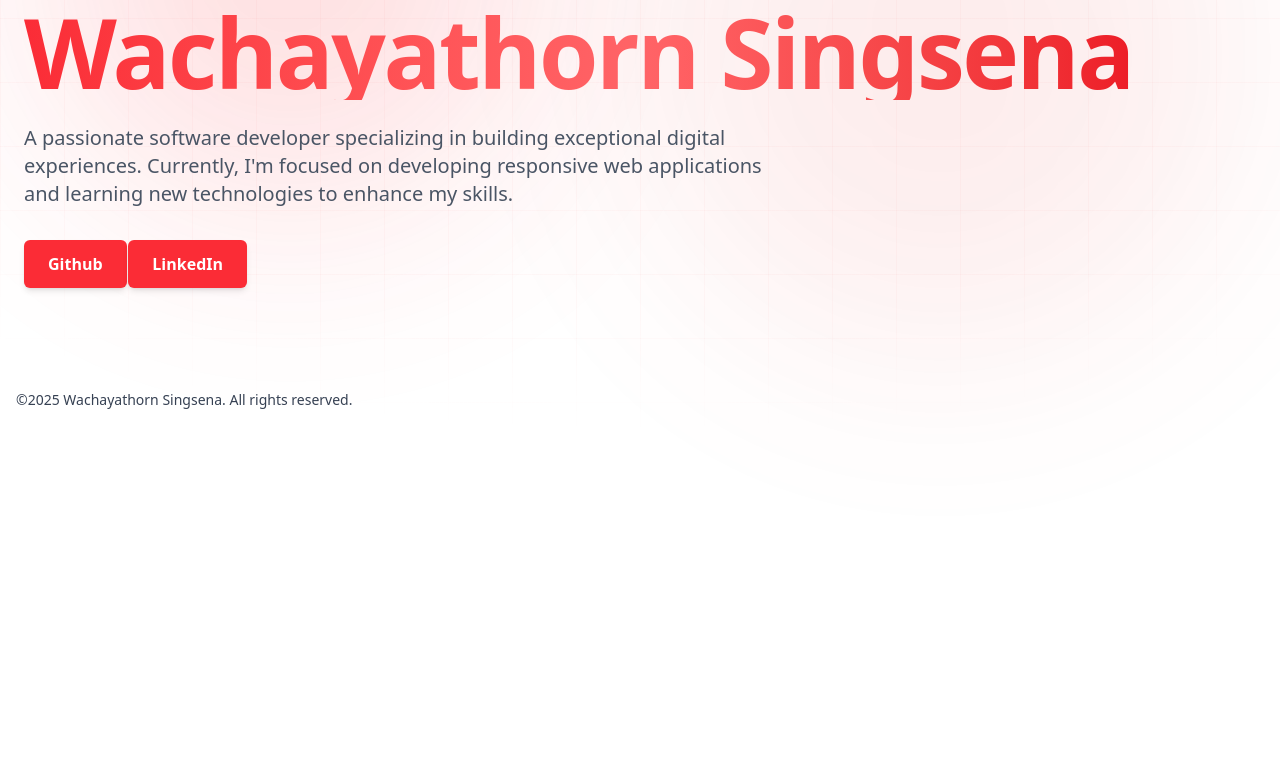
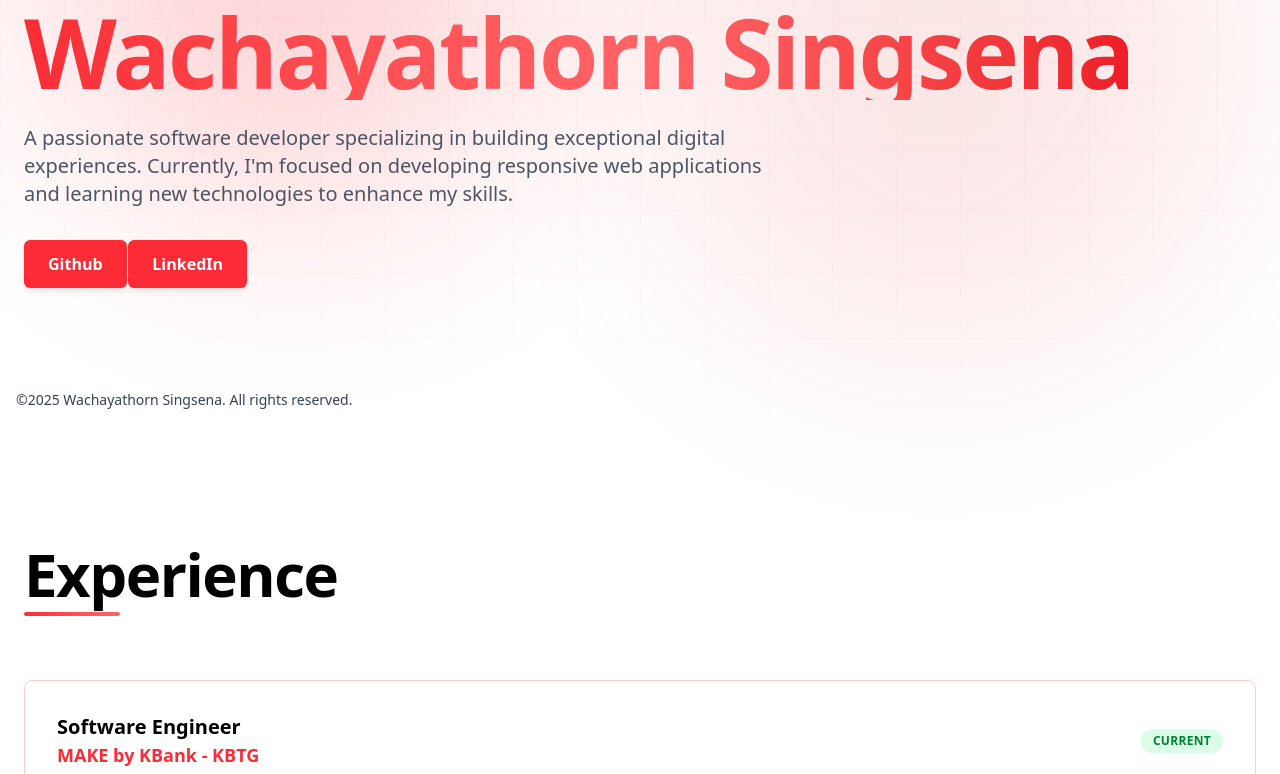
Before and after one commit to wachayathorn/introduce-myself, a Next.js app: page / in a window 1280 px wide. Shown: the part 366-1140 px from the top of the page. Before the commit the page ends 800 px from the top, so only its background shows below. Built offline with nearby package versions, Linux system fonts and the light colour scheme.

Commit message:
feat: add Experience component and integrate it into the main app layout

```diff
--- a/app/page.tsx
+++ b/app/page.tsx
@@ -1,5 +1,6 @@
 import Footer from "@/components/footer/page";
 import Header from "@/components/header/page";
+import Experience from "@/components/experience/page";
 
 export default function App() {
   return (
@@ -53,6 +54,7 @@ export default function App() {
           </div>
         </div>
       </div>
+      <Experience />
       <Footer />
     </div>
   );
--- /dev/null
+++ b/components/experience/page.tsx
@@ -0,0 +1,95 @@
+import { experiences } from "@/data";
+
+export default function Experience() {
+  return (
+    <section
+      id="experience"
+      className="relative z-10 max-w-7xl mx-auto px-6 py-32"
+    >
+      {/* Section Header */}
+      <div className="mb-16 animate-fade-in">
+        <h2 className="text-5xl md:text-6xl font-black mb-2 tracking-tight">
+          Experience
+        </h2>
+        <div className="h-1 w-24 bg-gradient-to-r from-red-500 to-red-400 rounded-full"></div>
+      </div>
+
+      {/* Experience Cards */}
+      <div className="space-y-6">
+        {experiences.map((exp, index) => (
+          <div
+            key={exp.id}
+            className="animate-fade-in"
+            style={{ animationDelay: `${(index + 1) * 100}ms` }}
+          >
+            <div className="group border border-red-200 bg-white rounded-lg p-8 hover:border-red-300 hover:shadow-lg transition-all duration-300">
+              {/* Header */}
+              <div className="flex flex-col md:flex-row md:items-center md:justify-between gap-4 mb-4">
+                <div>
+                  <h3 className="text-xl font-bold text-black">{exp.title}</h3>
+                  <p className="text-lg text-red-500 font-semibold">
+                    {exp.company}
+                  </p>
+                </div>
+                {exp.current && (
+                  <div className="inline-flex w-fit bg-green-100 text-green-700 px-3 py-1 rounded-full text-xs font-semibold uppercase tracking-wide">
+                    Current
+                  </div>
+                )}
+              </div>
+
+              {/* Meta Info */}
+              <div className="flex flex-col md:flex-row gap-4 text-sm text-gray-500 mb-4">
+                <span className="font-medium">{exp.period}</span>
+                <span className="hidden md:inline">•</span>
+                <span>📍 {exp.location}</span>
+              </div>
+
+              {/* Divider */}
+              <div className="border-t border-gray-200 my-4"></div>
+
+              {/* Description */}
+              <p className="text-sm text-gray-600 leading-relaxed mb-6">
+                {exp.description}
+              </p>
+
+              {/* Responsibilities */}
+              <div className="mb-6">
+                <h4 className="text-sm font-semibold text-black mb-3">
+                  Key Responsibilities
+                </h4>
+                <ul className="space-y-2">
+                  {exp.responsibilities.slice(0, 4).map((resp, idx) => (
+                    <li key={idx} className="text-sm text-gray-600 flex gap-3">
+                      <span className="text-red-500 font-bold shrink-0">
+                        ✓
+                      </span>
+                      <span>{resp}</span>
+                    </li>
+                  ))}
+                </ul>
+              </div>
+
+              {/* Technologies */}
+              <div>
+                <h4 className="text-sm font-semibold text-black mb-3">
+                  Technologies
+                </h4>
+                <div className="flex flex-wrap gap-2">
+                  {exp.technologies.map((tech, idx) => (
+                    <span
+                      key={idx}
+                      className="bg-red-100 text-red-700 px-3 py-1 rounded-full text-xs font-medium"
+                    >
+                      {tech}
+                    </span>
+                  ))}
+                </div>
+              </div>
+            </div>
+          </div>
+        ))}
+      </div>
+    </section>
+  );
+}
--- a/data/index.js
+++ b/data/index.js
@@ -3,6 +3,12 @@ export { personalInfo } from './personal';
 export { experiences } from './experiences';
 export { education } from './education';
 export { skills, getAllSkills, getSkillsByCategory, getSkillsByLevel } from './skills';
+
+// Import for cvData object
+import { personalInfo } from './personal';
+import { experiences } from './experiences';
+import { education } from './education';
+import { skills } from './skills';
 
 // Combined CV data object
 export const cvData = {
```
